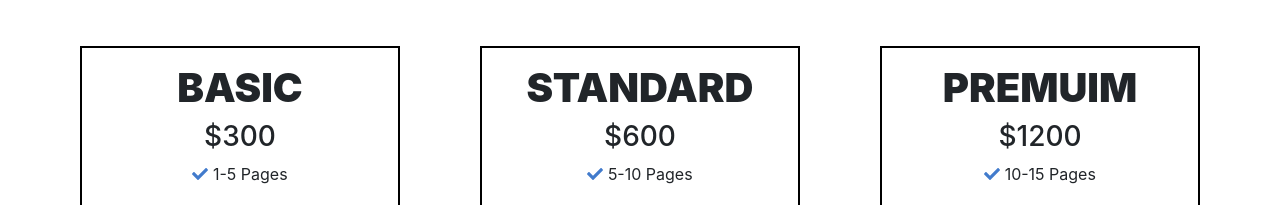
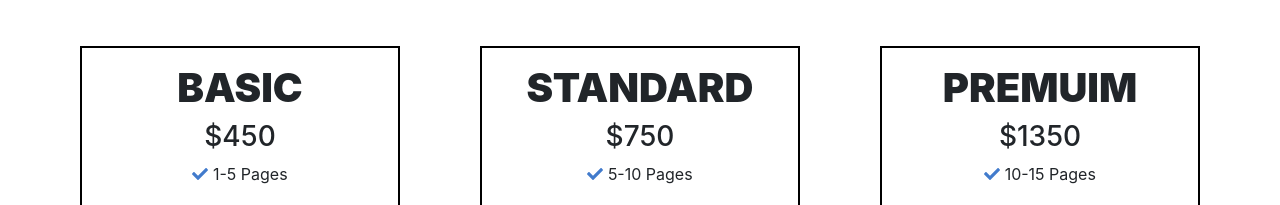
Before and after one commit to Clubin1/NeroDev, a React (Create React App) app: page /development/website in a window 1280 px wide. Shown: the part 1560-1765 px from the top of the page. Built offline with nearby package versions, Linux system fonts and the light colour scheme.

Commit message:
price raise

```diff
--- a/src/components/HomePricing.js
+++ b/src/components/HomePricing.js
@@ -9,7 +9,7 @@ const HomePricing = () => {
         <div className="cardRow">
             <div id="twotime" className="priceCard">
                 <h1 className="cardTitle">BASIC</h1>
-                <h3 >$300</h3>
+                <h3 >$450</h3>
                 <p>
                     <i class="fa fa-check"></i> 1-5 Pages</p>
 
@@ -37,7 +37,7 @@ const HomePricing = () => {
             </div>
             <div className="priceCard">
                 <h1 className="cardTitle">STANDARD</h1>
-                <h3>$600</h3>
+                <h3>$750</h3>
                 <p>
                     <i class="fa fa-check"></i> 5-10 Pages</p>
                 <p>
@@ -70,7 +70,7 @@ const HomePricing = () => {
             </div>
             <div className="priceCard">
                 <h1 className="cardTitle">PREMUIM</h1>
-                <h3>$1200</h3>
+                <h3>$1350</h3>
                 <p>
                     <i class="fa fa-check"></i> 10-15 Pages</p>
                 <p>
--- a/src/components/WebsiteSection.js
+++ b/src/components/WebsiteSection.js
@@ -61,7 +61,7 @@ NEW WEBSITE</h1>
                 <div className="cardRow">
             <div  id="twotime" className="priceCard sasdasd gg">
                 <h1 className="cardTitle">BASIC</h1>
-                <h3 >$300</h3>
+                <h3 >$450</h3>
                 <p>
                     <i class="fa fa-check"></i> 1-5 Pages</p>
 
@@ -89,7 +89,7 @@ NEW WEBSITE</h1>
             </div>
             <div className="priceCard gg">
                 <h1 className="cardTitle">STANDARD</h1>
-                <h3>$600</h3>
+                <h3>$750</h3>
                 <p>
                     <i class="fa fa-check"></i> 5-10 Pages</p>
                 <p>
@@ -122,7 +122,7 @@ NEW WEBSITE</h1>
             </div>
             <div className="priceCard gg">
                 <h1 className="cardTitle">PREMUIM</h1>
-                <h3>$1200</h3>
+                <h3>$1350</h3>
                 <p>
                     <i class="fa fa-check"></i> 10-15 Pages</p>
                 <p>
```
